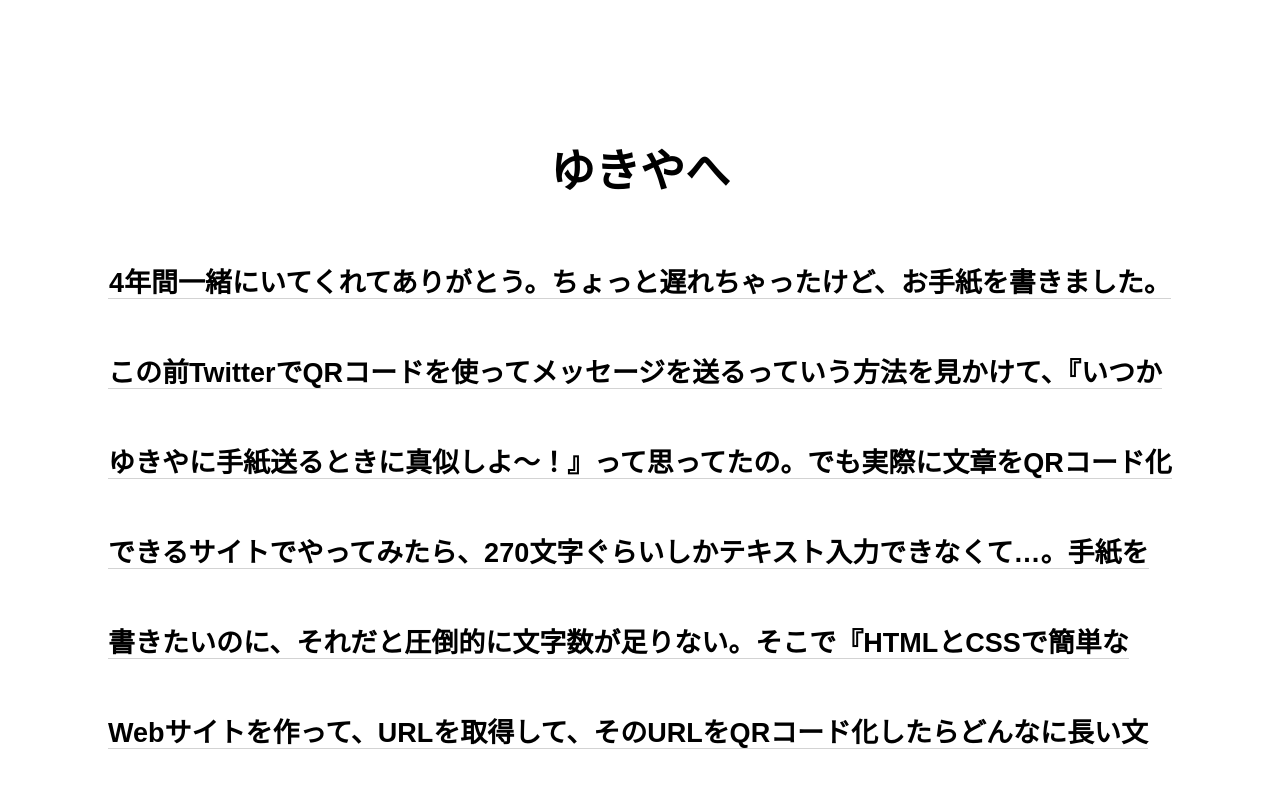
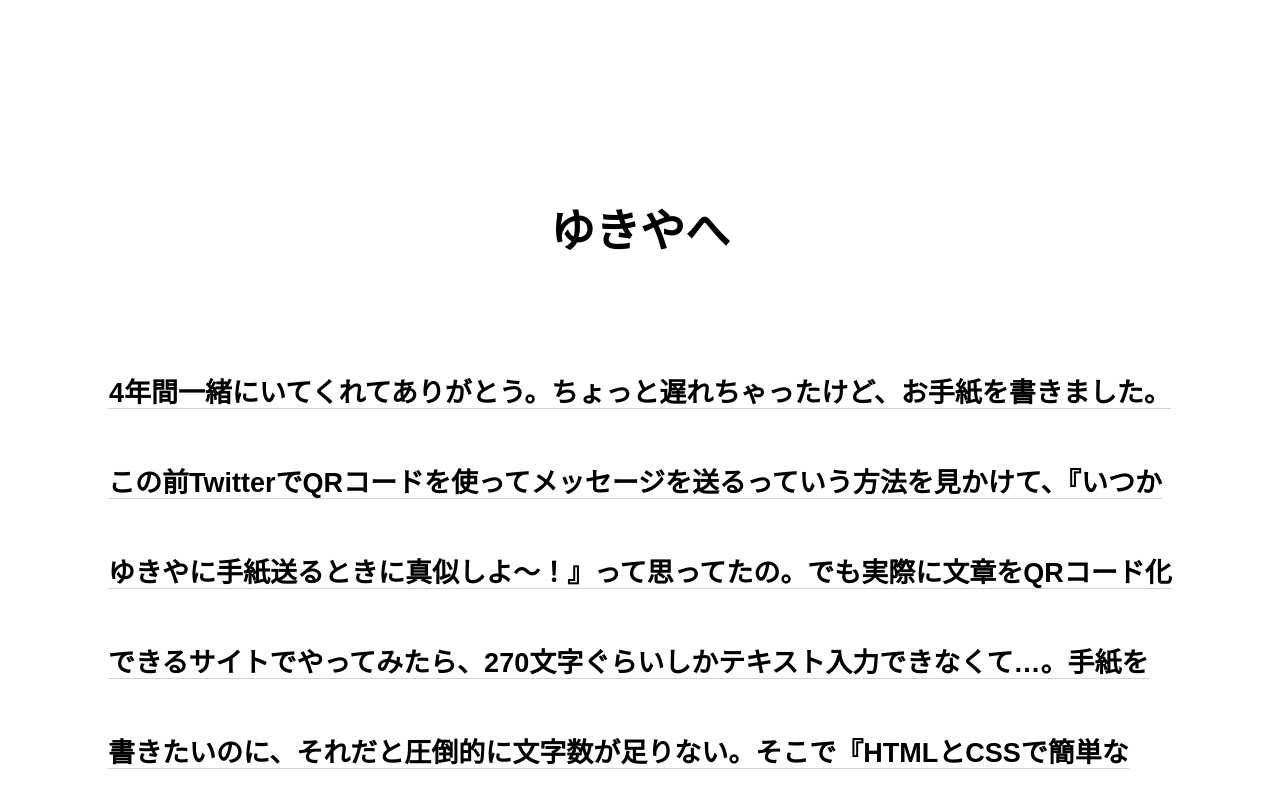
Before and after one commit to kaedesuga/letter, a plain HTML site: page index.html in a window 1280 px wide. Shown: the top 800 px of the page. Drawn offline with Linux system fonts and the light colour scheme; a web font is replaced by a local one.

Commit message:
Update letter.css

```diff
--- a/letter.css
+++ b/letter.css
@@ -7,7 +7,7 @@ font-family: 'Zen Kurenaido', sans-serif;
 
 
 .title{
-padding:90px 0px 0px 0px;
+padding:150px 0px 50px 0px;
 font-size:30px;
 text-align:center;
 }
```
